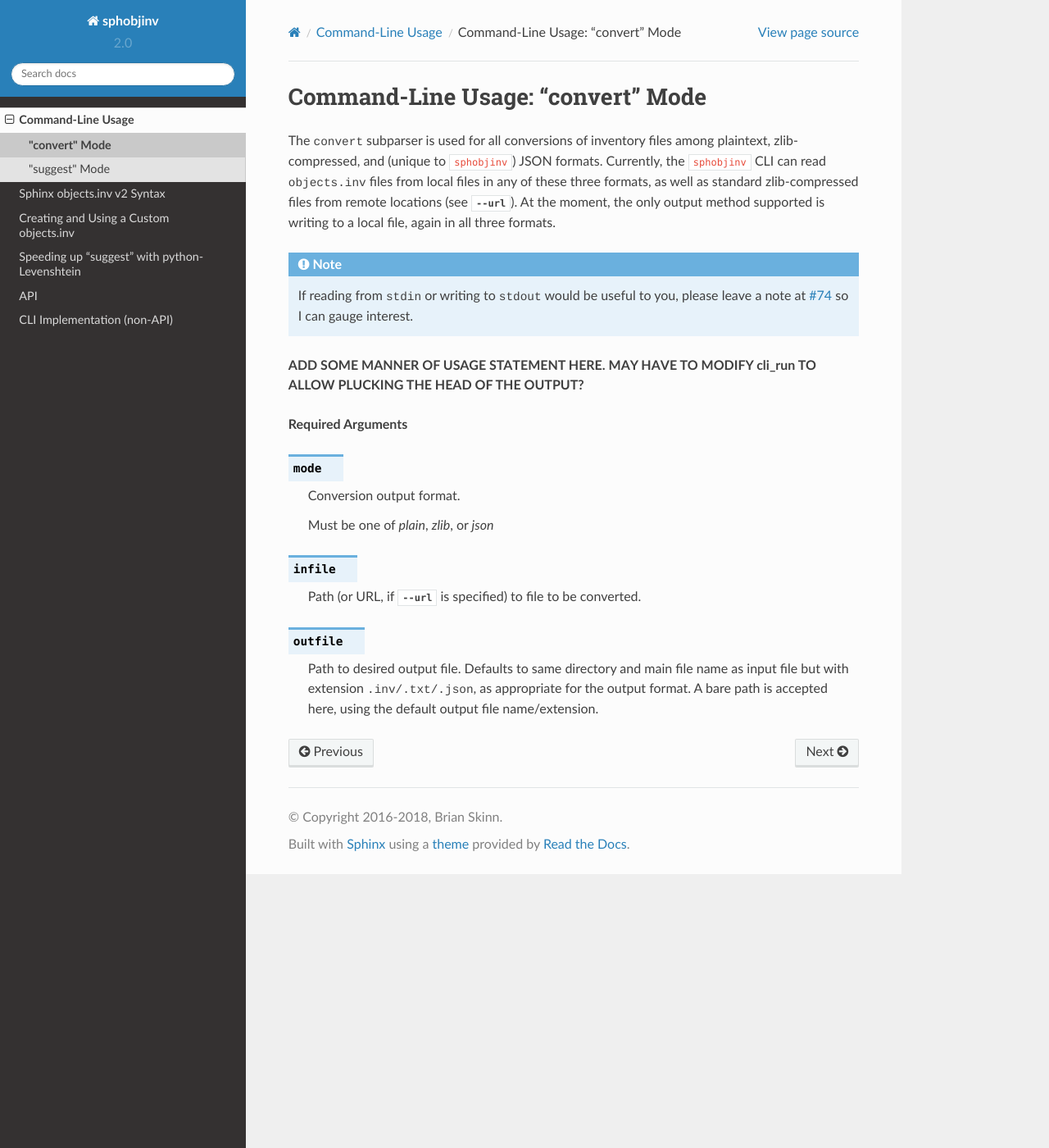
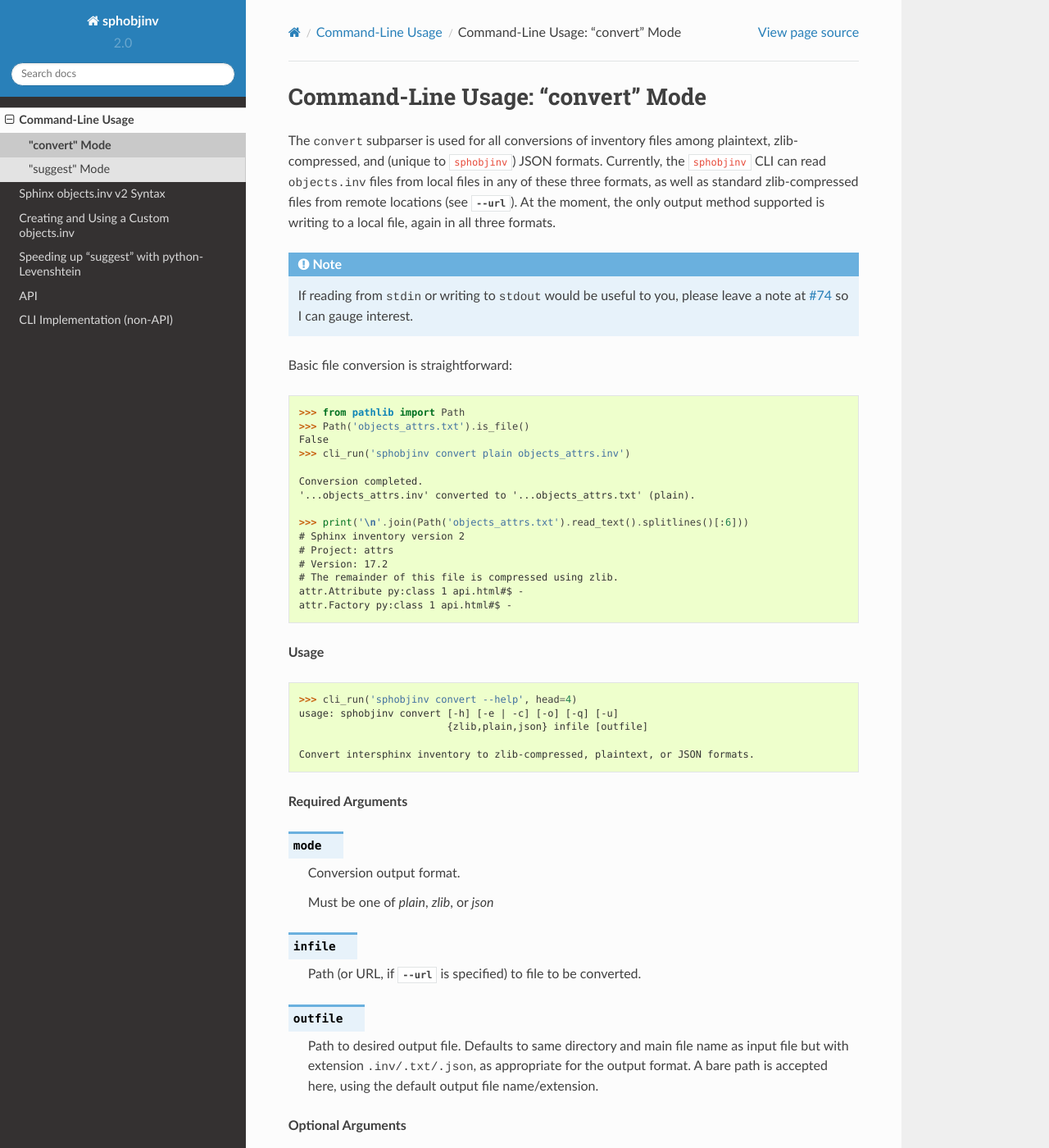
Before and after one commit to bskinn/sphobjinv, a Sphinx documentation site: the page built from doc/source/cli/convert.rst, in a window 1280 px wide and 1400 px high. Shown: the whole window at 82% size. Built offline with Sphinx 7.4.7 and the Read the Docs theme 2.0.0, drawn with Linux system fonts in a browser that asks for light colours; some of the changed text lies outside the part shown.

Commit message:
DOCDEV: Add 'head' to 'cli_run'; some convert work
cli_run can now be told only to print the first 'n' lines, via
'head' arg.

Partial drafting on convert.rst. Still more usage needs writing,
as well as argument documentation.

```diff
--- a/doc/source/cli/convert.rst
+++ b/doc/source/cli/convert.rst
@@ -17,8 +17,36 @@
     If reading from |stdin| or writing to |stdout| would be useful to you,
     please leave a note at :issue:`74` so I can gauge interest.
 
-**ADD SOME MANNER OF USAGE STATEMENT HERE. MAY HAVE TO MODIFY cli_run
-TO ALLOW PLUCKING THE HEAD OF THE OUTPUT?**
+Basic file conversion is straightforward:
+
+.. doctest:: convert
+
+    >>> from pathlib import Path
+    >>> Path('objects_attrs.txt').is_file()
+    False
+    >>> cli_run('sphobjinv convert plain objects_attrs.inv')
+    <BLANKLINE>
+    Conversion completed.
+    '...objects_attrs.inv' converted to '...objects_attrs.txt' (plain).
+    <BLANKLINE>
+    >>> print('\n'.join(Path('objects_attrs.txt').read_text().splitlines()[:6]))
+    # Sphinx inventory version 2
+    # Project: attrs
+    # Version: 17.2
+    # The remainder of this file is compressed using zlib.
+    attr.Attribute py:class 1 api.html#$ -
+    attr.Factory py:class 1 api.html#$ -
+
+
+**Usage**
+
+.. doctest:: convert_usage
+
+    >>> cli_run('sphobjinv convert --help', head=4)
+    usage: sphobjinv convert [-h] [-e | -c] [-o] [-q] [-u]
+                             {zlib,plain,json} infile [outfile]
+    <BLANKLINE>
+    Convert intersphinx inventory to zlib-compressed, plaintext, or JSON formats.
 
 **Required Arguments**
 
@@ -39,3 +67,9 @@
     |cour|\ .inv/.txt/.json\ |/cour|, as appropriate for the output format.
     A bare path is accepted here, using the default output
     file name/extension.
+
+**Optional Arguments**
+
+.. option:: -h, --help
+
+    Display `convert` help message and exit
--- a/doc/source/conf.py
+++ b/doc/source/conf.py
@@ -241,8 +241,14 @@
 
 # Define helper(s) for running CLI commands
 
-def cli_run(argstr, inp=''):
+def cli_run(argstr, *, inp='', head=None):
     '''Run as if argstr was passed to shell.
+
+    'inp' is input to pre-load to 'stdio_mgr' mocking
+    of 'stdin.
+
+    'head' is an integer, indicating the number
+    of head lines to print.
 
     Can't handle quoted arguments.
     '''
@@ -263,6 +269,9 @@
             sys.argv = old_argv
 
         output = o_.getvalue() + e_.getvalue()
+
+    if head:
+        output = '\\n'.join(output.splitlines()[:head])
 
     print(output)
 
```
